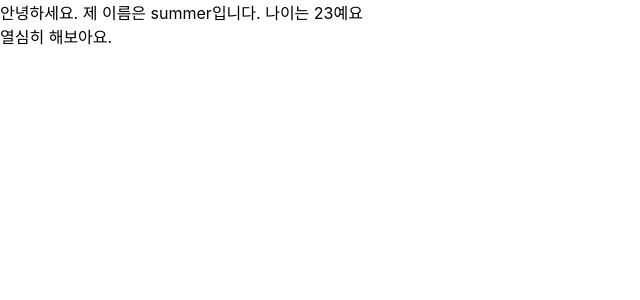
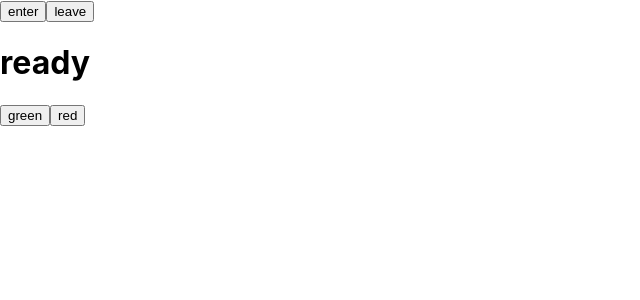
Before and after one commit to Zomebie/react-exericse-200613, a React (Create React App) app: page / in a window 1280 px wide. Shown: the top 300 px of the page, without its empty margins (0-640 px from the left). Built offline with nearby package versions, Linux system fonts and the light colour scheme.

Commit message:
useState in functional component

```diff
--- a/src/App.js
+++ b/src/App.js
@@ -1,13 +1,11 @@
 import React from 'react'
 import './App.css'
 import MyComponent from './MyComponent'
+import Counter from './Counter'
+import Say from './Say'
 
 function App() {
-	return (
-		<MyComponent>
-			<div>열심히 해보아요.</div>
-		</MyComponent>
-	)
+	return <Say />
 }
 
 export default App
--- /dev/null
+++ b/src/Counter.js
@@ -0,0 +1,38 @@
+import React, { Component } from 'react'
+
+class Counter extends Component {
+	state = {
+		number: -2,
+	}
+	// constructor(props) {
+	// 	super(props)
+	// 	// state initialize
+	// 	this.state = {
+	// 		number: 0,
+	// 	}
+	// }
+
+	render() {
+		const { number } = this.state
+		const { add } = this.props
+		const onClick = () => {
+			this.setState(
+				({ number }) => ({
+					number: number + add,
+				}),
+				() => {
+					console.log(this.state)
+				}
+			)
+		}
+
+		return (
+			<div>
+				<h1>{number}</h1>
+				<button onClick={onClick}>+1</button>
+			</div>
+		)
+	}
+}
+
+export default Counter
--- /dev/null
+++ b/src/Say.js
@@ -0,0 +1,28 @@
+import React, { useState } from 'react'
+
+const Say = () => {
+	// useState를 호출하면 배열이 반환된다.
+	// 첫번째 원소는 현재 상태 (state)
+	// 두번째 원소는 상태를 바꿔주는 함수 (setter)
+	// 배열 비구조화 할당으로 받고있음
+	const [message, setMessage] = useState('ready')
+	const onClickEnter = () => setMessage('hi')
+	const onClickLeave = () => setMessage('bye')
+
+	const [color, setColor] = useState('black')
+	const onClickToSetGreen = () => setColor('green')
+	const onClickToSetRed = () => setColor('red')
+
+	let style = { color }
+	return (
+		<>
+			<button onClick={onClickEnter}>enter</button>
+			<button onClick={onClickLeave}>leave</button>
+			<h1 style={style}>{message}</h1>
+			<button onClick={onClickToSetGreen}>green</button>
+			<button onClick={onClickToSetRed}>red</button>
+		</>
+	)
+}
+
+export default Say
```
